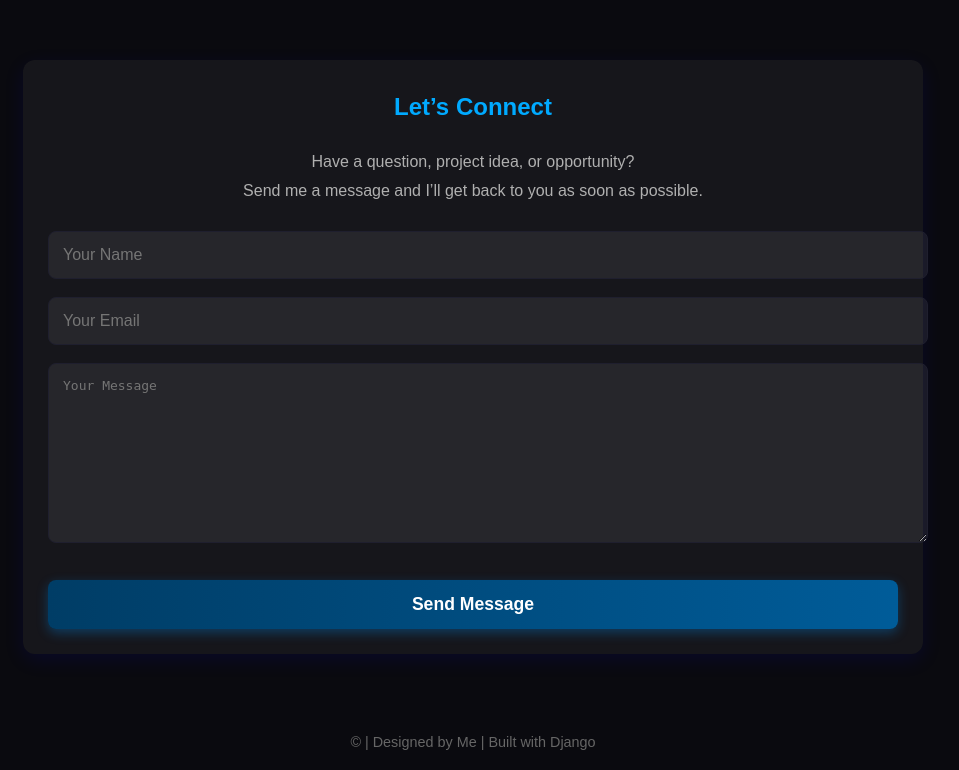
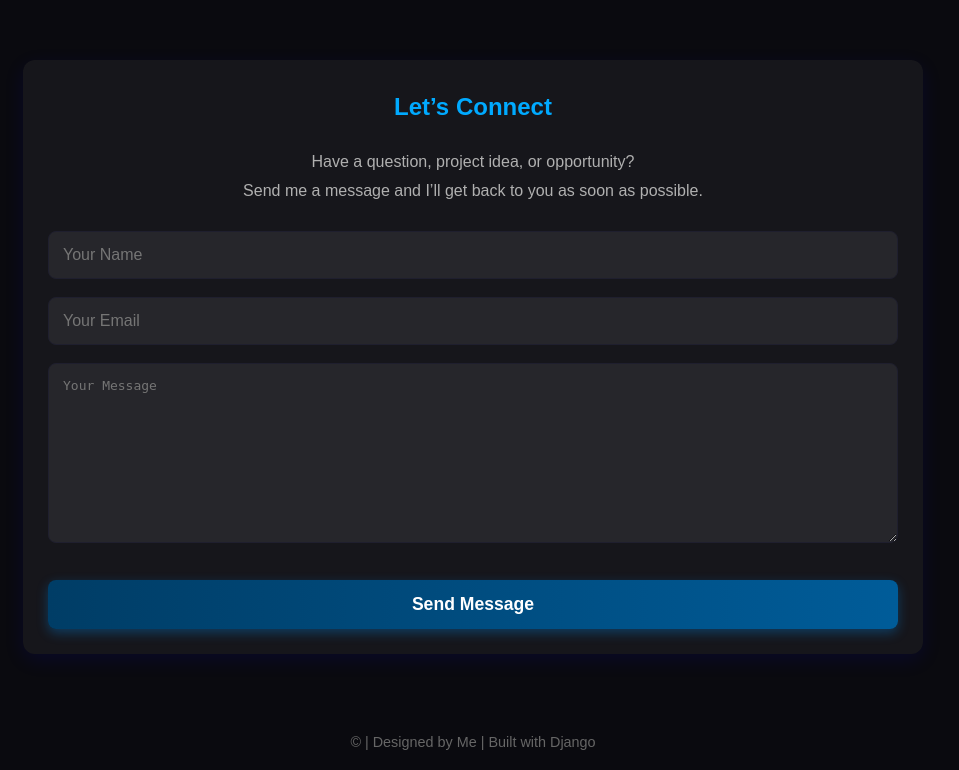
Before and after one commit to AlexMorea/portfolio-site, a Django app: page /contact/ in a window 1280 px wide. Shown: the part 70-840 px from the top of the page, without its empty margins (167-1126 px from the left). Run offline with Django 5.2, Linux system fonts and the light colour scheme.

Commit message:
Fixed The form to match the clean, controlled layout

```diff
--- a/static/contact.css
+++ b/static/contact.css
@@ -81,6 +81,7 @@ nav a:hover {
   font-size: 1em;
   margin-bottom: 18px;
   transition: 0.3s;
+  box-sizing: border-box;
 }
 
 .form-input:focus,
@@ -94,6 +95,11 @@ nav a:hover {
   resize: vertical;
 }
 
+.form-input,
+.form-textarea,
+.submit-btn {
+  box-sizing: border-box;
+}
 
 .submit-btn {
   width: 100%;
@@ -108,6 +114,7 @@ nav a:hover {
   transition: 0.3s;
   margin-top: 10px;
   box-shadow: 0 4px 12px rgba(0, 150, 255, 0.3);
+  box-sizing: border-box;
 }
 
 .submit-btn:hover {
```
